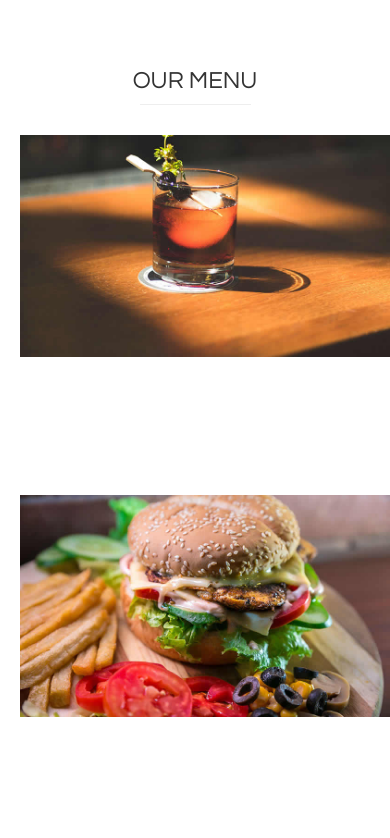
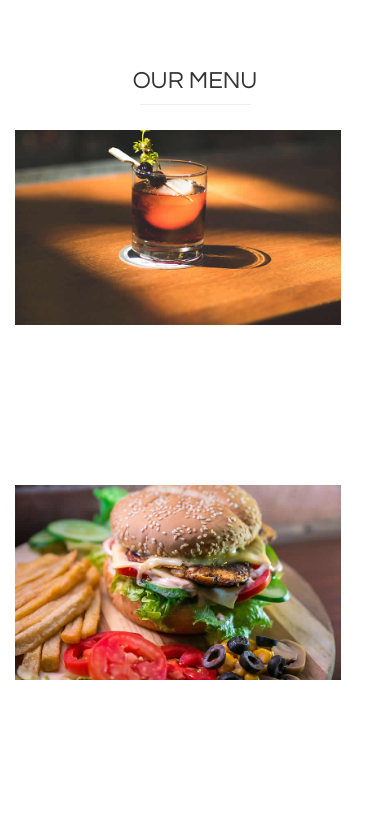
Before and after one commit to mohammed-tariq/friendscafe, a plain HTML site: page index.html in a window 390 px wide. Shown: the part 2302-3140 px from the top of the page. Drawn offline with Linux system fonts and the light colour scheme; no server answers.

Commit message:
Update stylesheet.css

```diff
--- a/stylesheet.css
+++ b/stylesheet.css
@@ -152,7 +152,7 @@ hr{
 	position:relative;
   width:350px;
   height:350px;
-  margin:10px;
+  margin:5px;
 }
  .row img{
 	 display:block;
@@ -177,7 +177,7 @@ opacity: 1;
 }
 .item:hover{
 	opacity:0.6;
-	box-shadow: 10px 10px 5px grey;
+	box-shadow: 5px 5px 5px grey;
 }
 .name{
 	color: black;
@@ -291,7 +291,7 @@ opacity: 1;
 	font-size:16px;
 	}
 	.item{
-		width:100%;
+		width:88%;
 	}
 	#contact div{
 		line-height:1.2;
```
